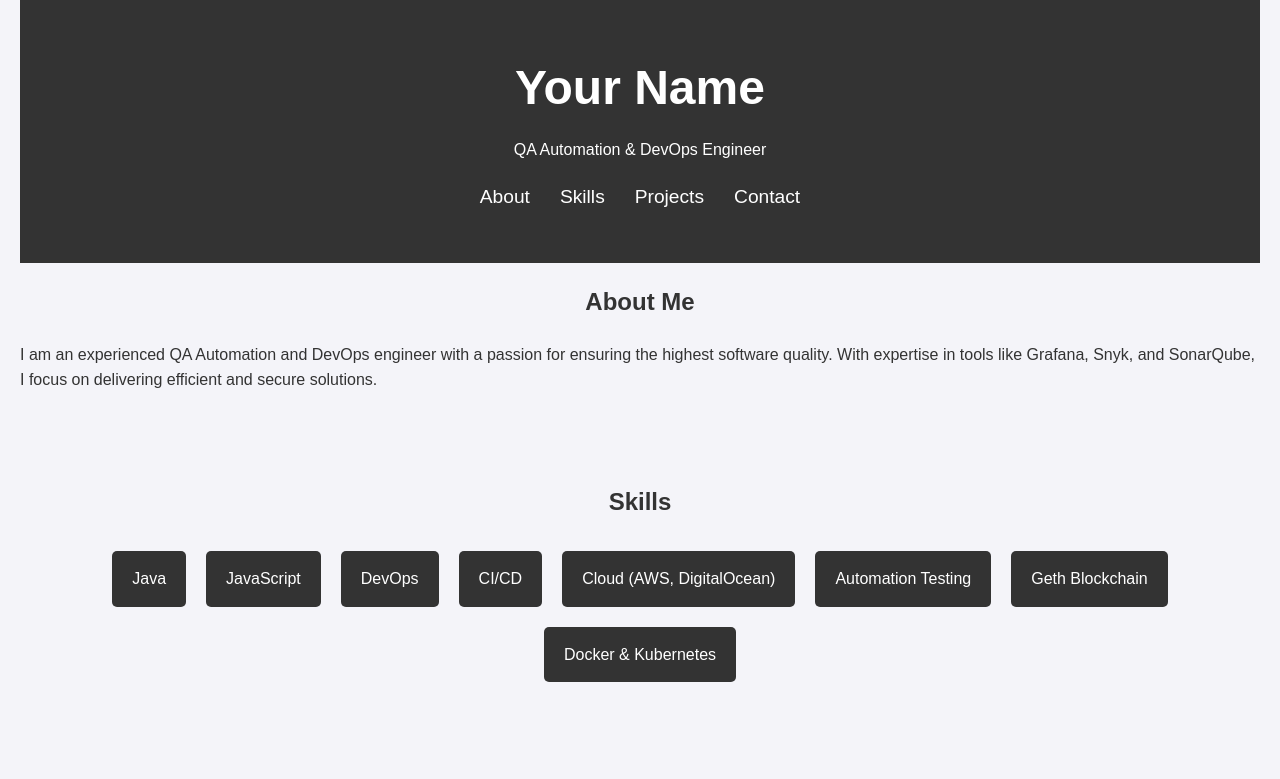
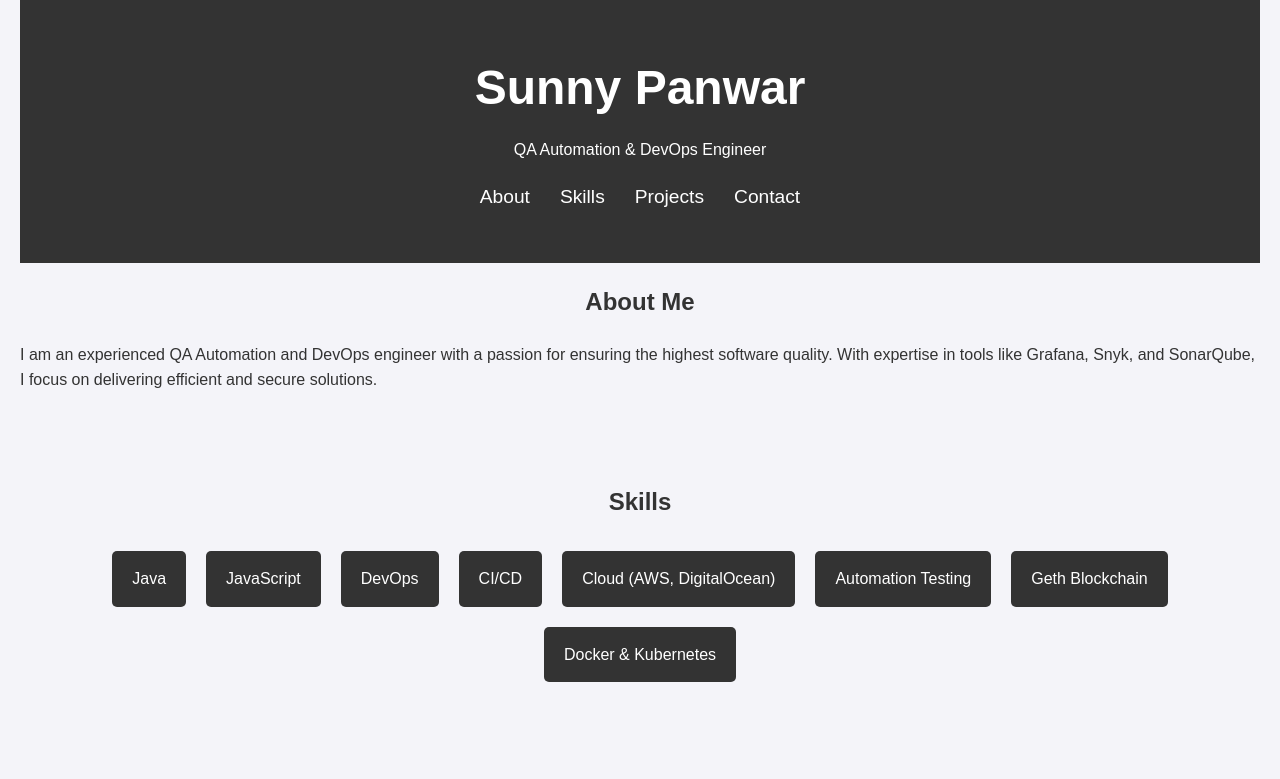
Before and after one commit to sunnypanwar20/personal-portfolio-website, a plain HTML site: page sunny-portfolio.html in a window 1280 px wide. Shown: the top 779 px of the page. Drawn offline with Linux system fonts and the light colour scheme.

Commit message:
Update sunny-portfolio.html

```diff
--- a/sunny-portfolio.html
+++ b/sunny-portfolio.html
@@ -110,7 +110,7 @@
 
 <body>
     <header>
-        <h1>Your Name</h1>
+        <h1>Sunny Panwar</h1>
         <p>QA Automation & DevOps Engineer</p>
         <nav>
             <ul>
```
